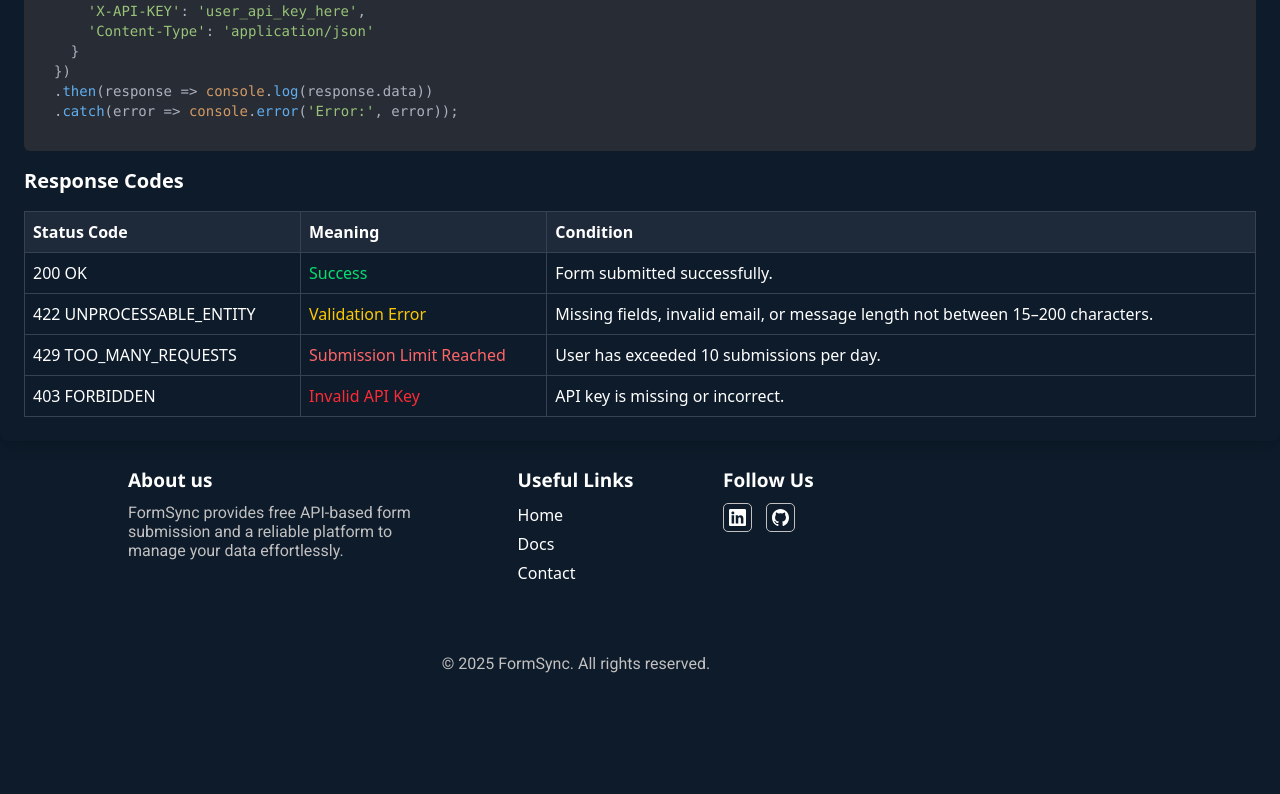
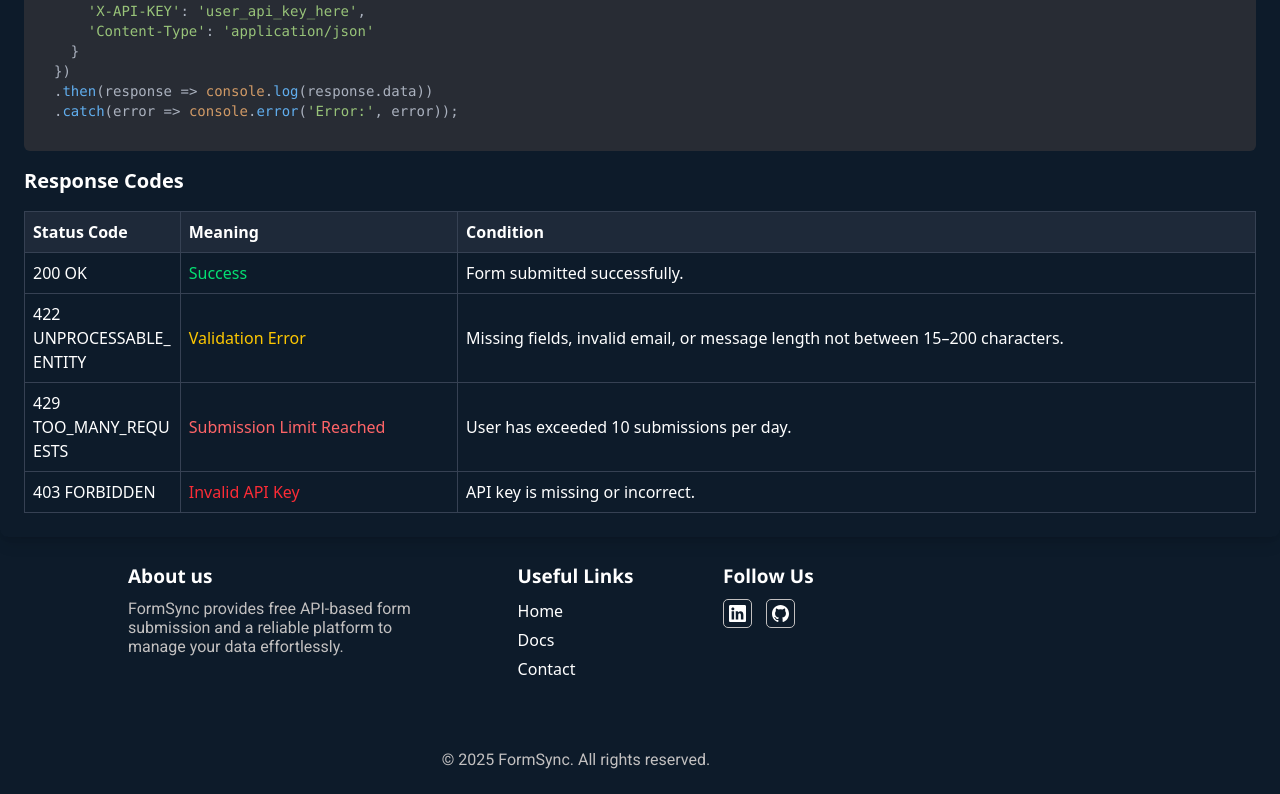
Before and after one commit to zunaiddev/formsync, a React (Vite) app: page /docs in a window 1280 px wide. Shown: the part 1345-2139 px from the top of the page. Before the commit the page ends 2043 px from the top, so only its background shows below. Built offline with nearby package versions, Linux system fonts and the light colour scheme.

Commit message:
fixes table issue

```diff
--- a/src/components/Docs/DocsPage.jsx
+++ b/src/components/Docs/DocsPage.jsx
@@ -93,7 +93,7 @@ axios.post('${BASE_URL}/api/public/submit', {
                     </td>
                 </tr>
                 <tr>
-                    <td className="p-2 border border-gray-700">
+                    <td className="p-2 border border-gray-700 break-words max-w-[120px]">
                         422 UNPROCESSABLE_ENTITY
                     </td>
                     <td className="p-2 border border-gray-700 text-yellow-400">
@@ -105,7 +105,7 @@ axios.post('${BASE_URL}/api/public/submit', {
                     </td>
                 </tr>
                 <tr>
-                    <td className="p-2 border border-gray-700">429 TOO_MANY_REQUESTS</td>
+                    <td className="p-2 border border-gray-700 break-words max-w-[120px]">429 TOO_MANY_REQUESTS</td>
                     <td className="p-2 border border-gray-700 text-red-400">
                         Submission Limit Reached
                     </td>
@@ -114,7 +114,7 @@ axios.post('${BASE_URL}/api/public/submit', {
                     </td>
                 </tr>
                 <tr>
-                    <td className="p-2 border border-gray-700">403 FORBIDDEN</td>
+                    <td className="p-2 border border-gray-700 break-words max-w-[120px]">403 FORBIDDEN</td>
                     <td className="p-2 border border-gray-700 text-red-500">
                         Invalid API Key
                     </td>
```
Also changed, not shown: 1 other file (tests, documents, lock files or other folders).
